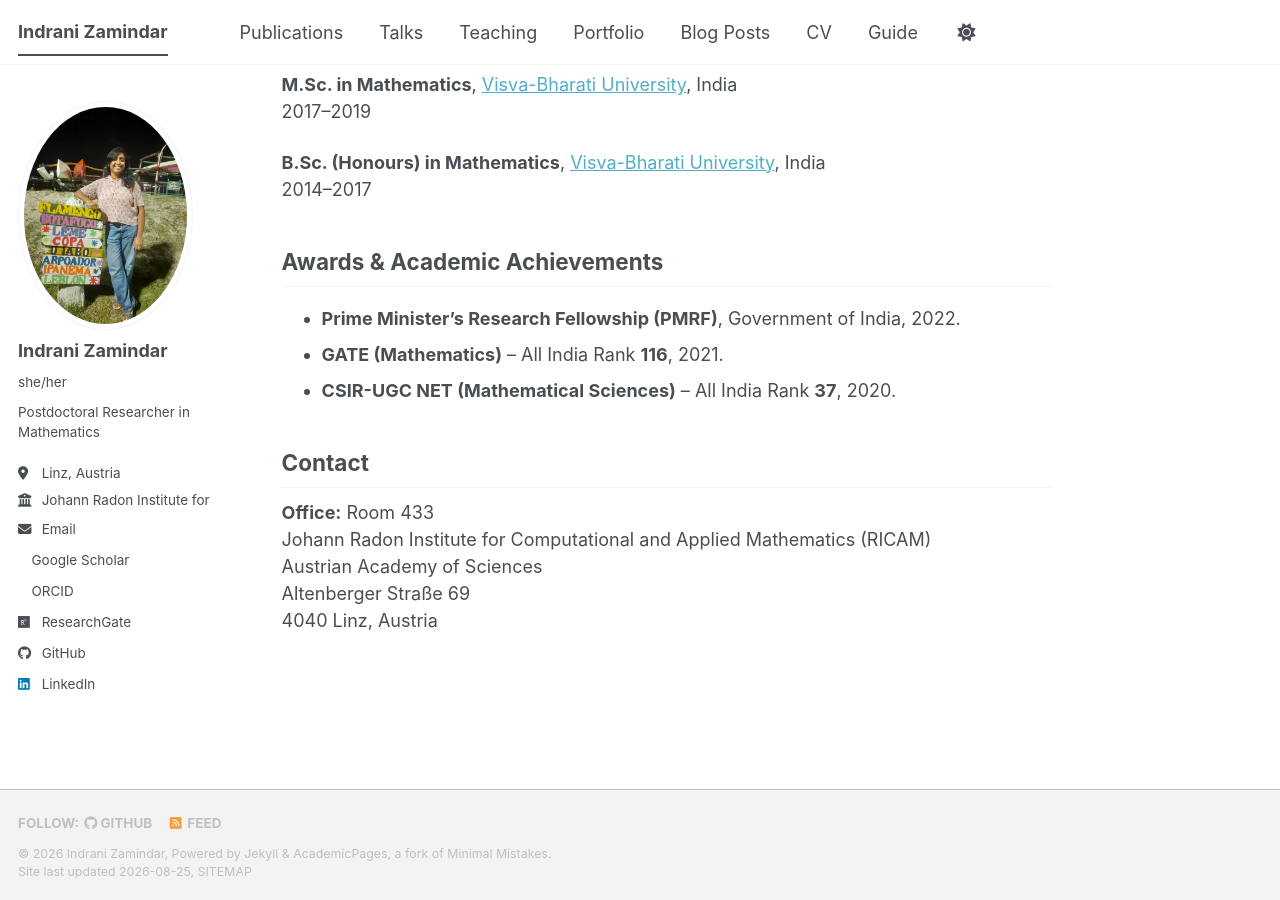
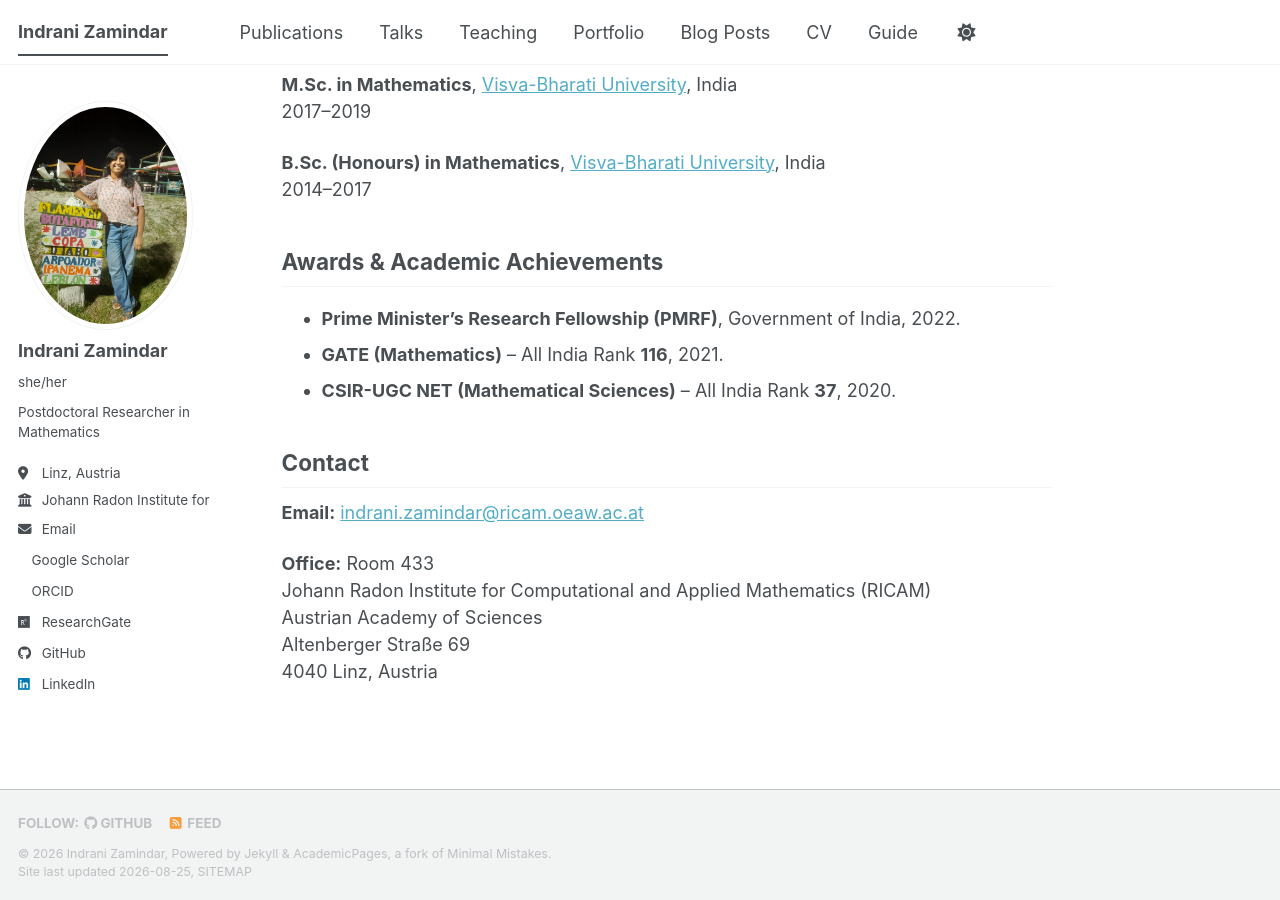
Before and after one commit to izamindar/izamindar.github.io, a Jekyll site: the page built from _pages/about.md, in a window 1280 px wide and 900 px high, scrolled down 617 px. Built offline with Jekyll 4.4.1, drawn with Linux system fonts in a browser that asks for light colours; a style sheet for code colours, icons or effects is not loaded.

Commit message:
Update personal and academic information

```diff
--- a/_pages/about.md
+++ b/_pages/about.md
@@ -34,6 +34,7 @@ Advisor: [Prof. Rohit Kumar Mishra](https://sites.google.com/view/rkmishra91)
 - **CSIR-UGC NET (Mathematical Sciences)** – All India Rank **37**, 2020.
 
 ## Contact
+**Email:** [indrani.zamindar@ricam.oeaw.ac.at](mailto:indrani.zamindar@ricam.oeaw.ac.at)
 
 **Office:** Room 433
 Johann Radon Institute for Computational and Applied Mathematics (RICAM)
```
